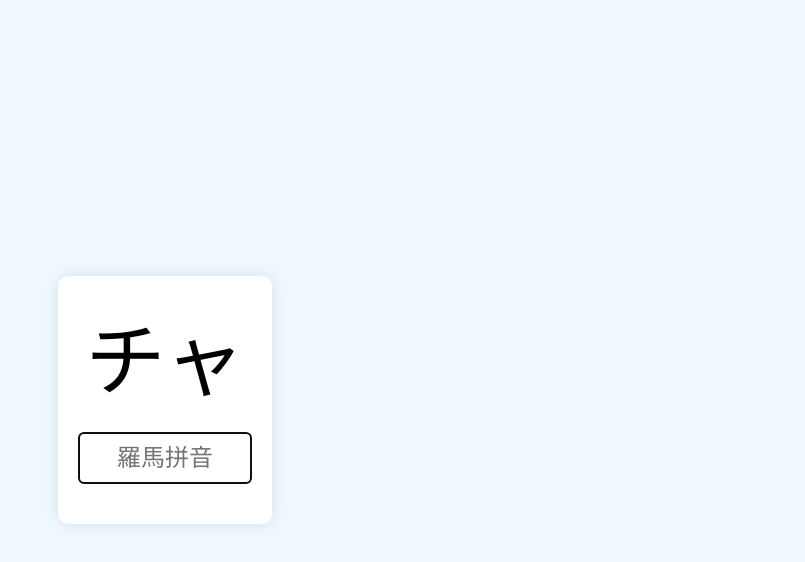
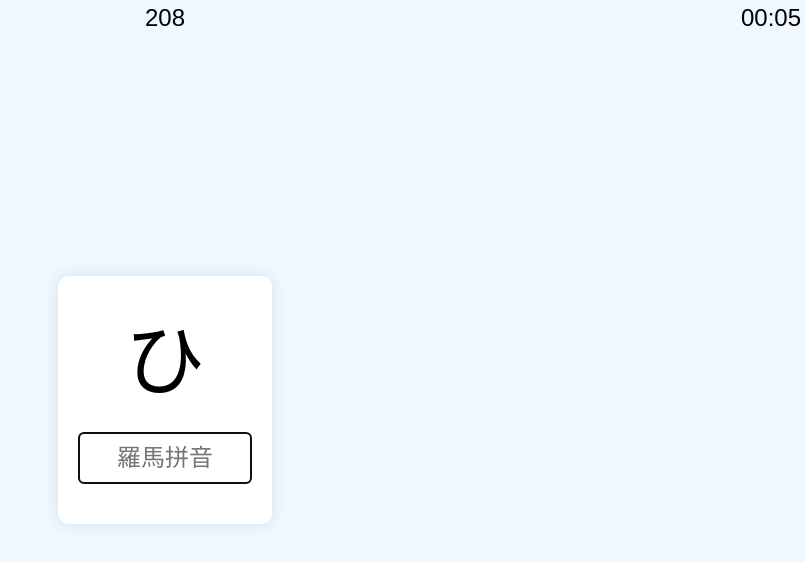
Before and after one commit to AnakinYuen/gojuon-game, a plain HTML site: page index.html in a window 1280 px wide. Shown: the whole page, without its empty margins (475-1280 px from the left). Drawn offline with Linux system fonts and the light colour scheme.

Commit message:
Update index.html

```diff
--- a/index.html
+++ b/index.html
@@ -57,10 +57,23 @@
             font-size: 1.5rem;
             margin-top: 20px;
         }
+        #timer {
+            position: absolute;
+            top: 0.25rem;
+            right: 0.25rem;
+            font-size: 1.5rem;
+        }
+        #counter {
+            position: absolute;
+            top: 0.25rem;
+            font-size: 1.5rem;
+        }
     </style>
 </head>
 <body>
 
+<div id="timer">00:00</div>
+<div id="counter">0</div>
 <div id="game-container">
     <div id="character">あ</div>
     <div id="input-container">
@@ -126,26 +139,70 @@
         { char: "ピャ", romaji: "pya" }, { char: "ピュ", romaji: "pyu" }, { char: "ピョ", romaji: "pyo" }
     ];
 
-    let currentCharacter;
+    let currentCharacterIndex;
+    let timeValue = 0;
+    let stopTiming = false;
+    const zero = document.timeline.currentTime;
 
     const characterElement = document.getElementById('character');
+    const counterElement = document.getElementById('counter');
     const inputElement = document.getElementById('input');
     const resultElement = document.getElementById('result');
     const nextButton = document.getElementById('next-button');
+    const timerElement = document.getElementById('timer');
+
+    function timing(timeStamp) {
+        const second = Math.floor((timeStamp - zero) / 1000);
+        if (timeValue !== second) {
+            timeValue = second;
+            const minutes = Math.floor(timeValue / 60).toString().padStart(2, '0');
+            const seconds = (timeValue % 60).toString().padStart(2, '0');
+            timerElement.textContent = `${minutes}:${seconds}`;
+        }
+        if (!stopTiming) {
+            requestAnimationFrame(timing);
+        }
+    }
+
+    function getRandomInt(min, max) {
+        min = Math.ceil(min);
+        max = Math.floor(max);
+        return Math.floor(Math.random() * (max - min + 1)) + min;
+    }
 
     function showNextCharacter() {
-        currentCharacter = characters[Math.floor(Math.random() * characters.length)];
-        characterElement.textContent = currentCharacter.char;
-        inputElement.value = '';
-        resultElement.textContent = '';
-        inputElement.style.display = 'inline-block';
-        nextButton.style.display = 'none';
+        updateCounter();
+        if (characters.length) {
+            currentCharacterIndex = getRandomInt(0, characters.length - 1)
+            const currentCharacter = characters[currentCharacterIndex];
+            characterElement.textContent = currentCharacter.char;
+            inputElement.value = '';
+            resultElement.textContent = '';
+            inputElement.style.display = 'inline-block';
+            nextButton.style.display = 'none';
+        } else {
+            endGame();
+        }
+    }
+
+    function updateCounter() {
+        counterElement.textContent = characters.length;
+    }
+
+    function endGame() {
+        stopTiming = true;
+        resultElement.textContent = `恭喜你用了${timerElement.textContent}完成遊戲`;
+        characterElement.textContent = '🎊';
+        inputElement.style.display = 'none';
     }
 
     function checkAnswer() {
+        const currentCharacter = characters[currentCharacterIndex];
         if (inputElement.value.trim().toLowerCase() === currentCharacter.romaji) {
+            characters.splice(currentCharacterIndex, 1);
             showNextCharacter();
         } else {
+            characters.push(currentCharacter);
             resultElement.textContent = `正確答案是: ${currentCharacter.romaji}`;
             inputElement.style.display = 'none';
             nextButton.style.display = 'block';
@@ -160,6 +217,8 @@
 
     nextButton.addEventListener('click', showNextCharacter);
 
+    updateCounter();
+    requestAnimationFrame(timing);
     showNextCharacter();
 </script>
 
```
